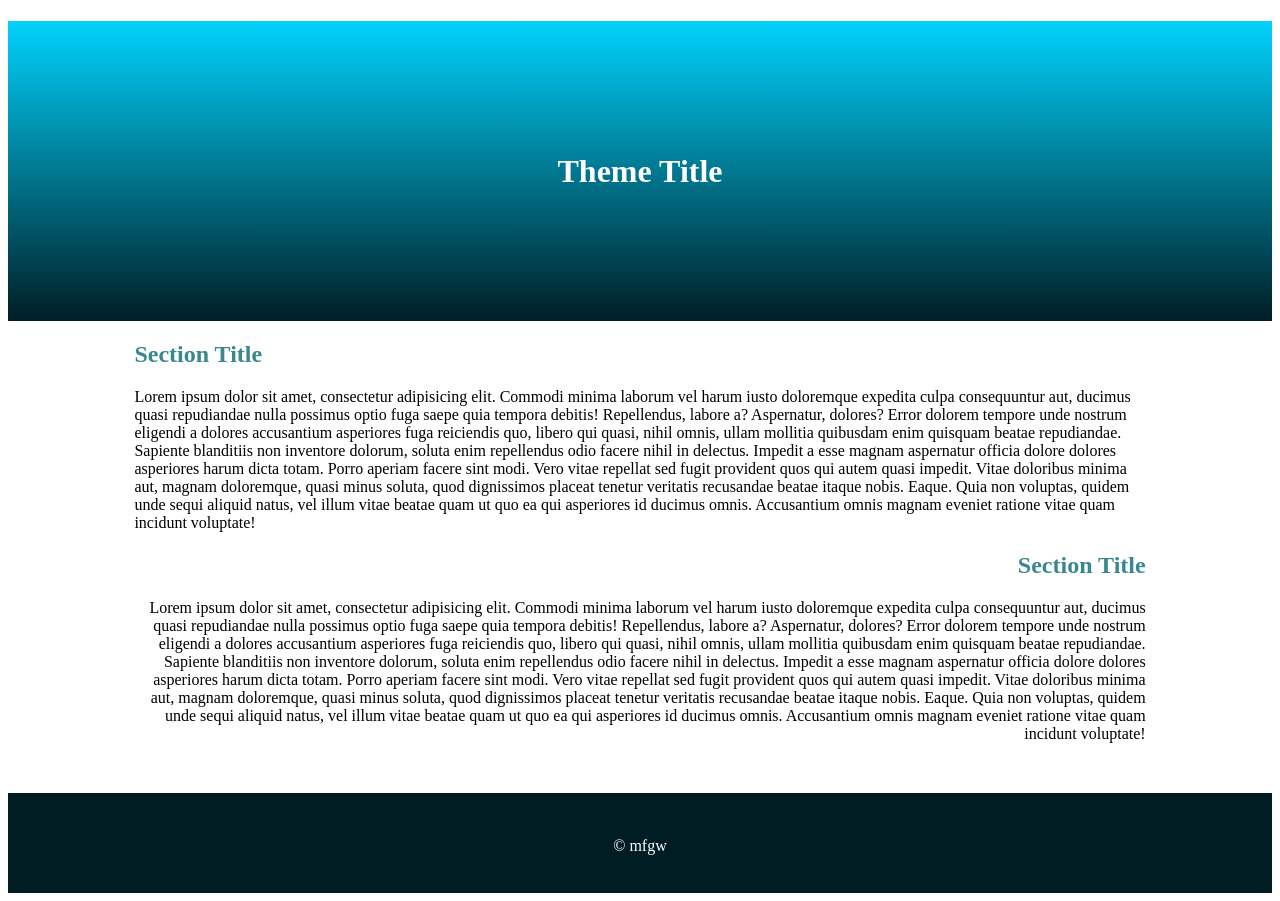
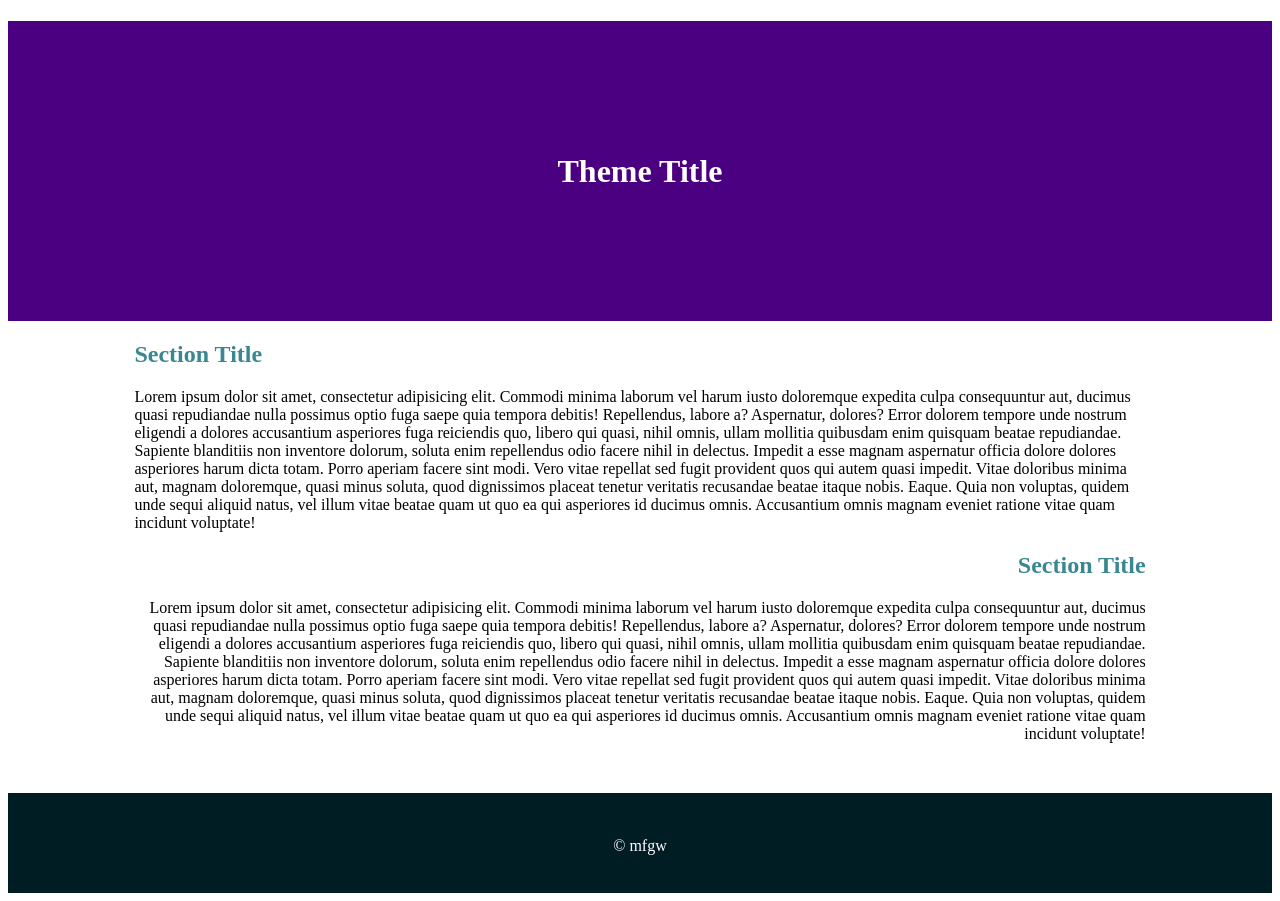
Before and after one commit to WestonTaylor/mobile-friendly-practice-day1, a plain HTML site: page index.html in a window 1280 px wide. Drawn offline with Linux system fonts and the light colour scheme.

Commit message:
feat: header changes background color depending on page width.

```diff
--- a/stylesheets/style.css
+++ b/stylesheets/style.css
@@ -48,3 +48,24 @@ footer {
     color: white;
     padding-top: 43.75px;
 }
+
+@media only screen and (min-width: 480px) {
+    header {
+        background: none;
+        background-color: royalblue;
+    }
+  }
+
+  @media only screen and (min-width: 768px) {
+    header {
+        background: none;
+        background-color: blueviolet;
+    }
+  }
+
+  @media only screen and (min-width: 1028px) {
+    header {
+        background: none;
+        background-color: indigo;
+    }
+  }
```
Also changed, not shown: 1 other file.
